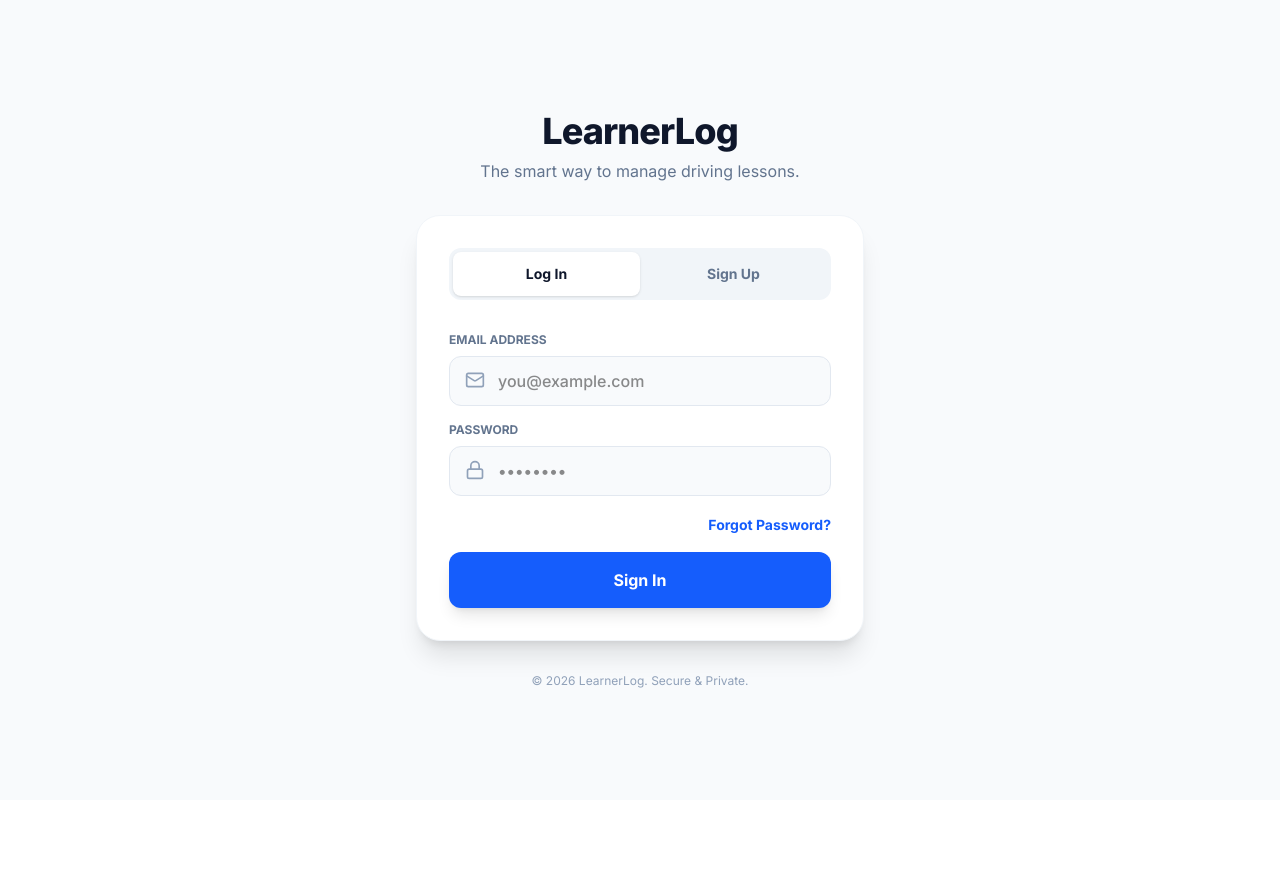
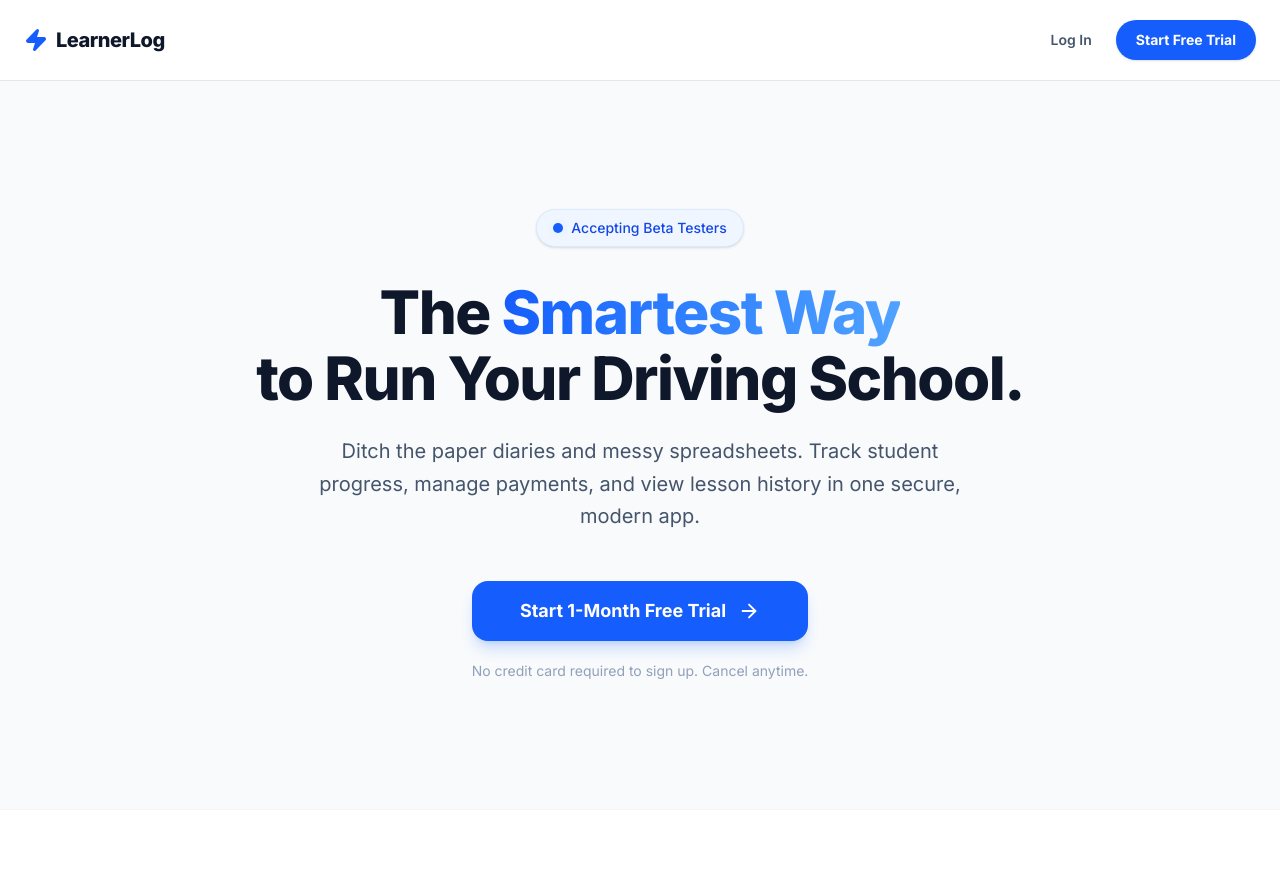
Before and after one commit to InnesU05/drivetrack, a Next.js app: page /login in a window 1280 px wide. Shown: the top 889 px of the page. Before the commit the page ends 800 px from the top, so only its background shows below. Built offline with nearby package versions, Linux system fonts and the light colour scheme; no server answers.

Commit message:
UI changes

```diff
--- a/app/login/page.tsx
+++ b/app/login/page.tsx
@@ -1,160 +1,114 @@
-"use client";
+import Link from "next/link";
+import { ArrowRight, Smartphone, CreditCard, Shield, Zap } from "lucide-react";
 
-import { useState } from "react";
-import { createClient } from "@/utils/supabase/client";
-import { useRouter } from "next/navigation";
-import { Loader2, Mail, Lock, User } from "lucide-react";
-import Link from "next/link";
-
-export default function Login() {
-  const supabase = createClient();
-  const router = useRouter();
-
-  const [email, setEmail] = useState("");
-  const [password, setPassword] = useState("");
-  const [fullName, setFullName] = useState(""); // New State for Name
-  const [loading, setLoading] = useState(false);
-  const [isSignUp, setIsSignUp] = useState(false);
-
-  const handleAuth = async (e: React.FormEvent) => {
-    e.preventDefault();
-    setLoading(true);
-
-    if (isSignUp) {
-        // --- SIGN UP LOGIC ---
-        const { error } = await supabase.auth.signUp({
-            email,
-            password,
-            options: {
-                data: {
-                    // Save the real name they typed
-                    full_name: fullName,
-                    role: 'instructor' // Default role
-                }
-            }
-        });
-        if (error) {
-            alert(error.message);
-        } else {
-            router.push("/dashboard");
-        }
-    } else {
-        // --- LOGIN LOGIC ---
-        const { error } = await supabase.auth.signInWithPassword({
-            email,
-            password,
-        });
-        if (error) {
-            alert(error.message);
-        } else {
-            router.push("/dashboard");
-        }
-    }
-    setLoading(false);
-  };
-
+export default function LandingPage() {
   return (
-    <div className="min-h-screen bg-slate-50 flex flex-col items-center justify-center p-6">
-
-      <div className="mb-8 text-center">
-        <h1 className="text-4xl font-extrabold text-slate-900 tracking-tight">LearnerLog</h1>
-        <p className="text-slate-500 mt-2">The smart way to manage driving lessons.</p>
+    <div className="min-h-screen bg-slate-50 flex flex-col font-sans">
+      {/* --- HEADER --- */}
+      <header className="w-full py-5 px-6 bg-white border-b border-slate-200 flex justify-between items-center sticky top-0 z-10">
+        <div className="flex items-center gap-2">
+            <Zap className="text-blue-600 fill-blue-600" size={24} />
+            <h1 className="text-xl font-extrabold text-slate-900 tracking-tight">LearnerLog</h1>
         </div>
 
-      <div className="w-full max-w-md bg-white p-8 rounded-3xl shadow-xl border border-slate-100">
+        <div className="flex items-center gap-6">
+          <Link href="/login" className="text-sm font-semibold text-slate-600 hover:text-blue-600 transition-colors">
+            Log In
+          </Link>
 
-        {/* Toggle Header */}
-        <div className="flex bg-slate-100 p-1 rounded-xl mb-8">
-            <button
-                type="button"
-                onClick={() => setIsSignUp(false)}
-                className={`flex-1 py-3 text-sm font-bold rounded-lg transition-all ${!isSignUp ? 'bg-white shadow text-slate-900' : 'text-slate-500'}`}
+          {/* FIX: 'hidden sm:inline-flex' hides this button on mobile so header isn't squished */}
+          <Link
+            href="/subscribe"
+            className="hidden sm:inline-flex bg-blue-600 hover:bg-blue-700 text-white text-sm font-bold px-5 py-2.5 rounded-full shadow-sm transition-all active:scale-95"
           >
-                Log In
-            </button>
-            <button
-                type="button"
-                onClick={() => setIsSignUp(true)}
-                className={`flex-1 py-3 text-sm font-bold rounded-lg transition-all ${isSignUp ? 'bg-white shadow text-blue-600' : 'text-slate-500'}`}
-            >
-                Sign Up
-            </button>
+            Start Free Trial
+          </Link>
+        </div>
+      </header>
+
+      <main className="flex-1">
+        {/* --- HERO SECTION --- */}
+        <section className="px-6 py-20 md:py-32 text-center max-w-4xl mx-auto flex flex-col items-center">
+
+          {/* Beta Badge */}
+          <div className="inline-flex items-center gap-2 bg-blue-50 border border-blue-100 text-blue-700 px-4 py-2 rounded-full text-sm font-medium mb-8 shadow-sm">
+            <span className="relative flex h-2.5 w-2.5">
+              <span className="animate-ping absolute inline-flex h-full w-full rounded-full bg-blue-400 opacity-75"></span>
+              <span className="relative inline-flex rounded-full h-2.5 w-2.5 bg-blue-600"></span>
+            </span>
+            Accepting Beta Testers
           </div>
 
-        <form onSubmit={handleAuth} className="space-y-4">
+          {/* Main Headline */}
+          <h2 className="text-4xl sm:text-5xl md:text-6xl font-extrabold text-slate-900 leading-[1.1] mb-6 tracking-tight">
+            The <span className="text-transparent bg-clip-text bg-gradient-to-r from-blue-600 to-blue-400">Smartest Way</span> <br className="hidden sm:block"/> to Run Your Driving School.
+          </h2>
 
-            {/* NAME INPUT (Only shows during Sign Up) */}
-            {isSignUp && (
-                <div className="animate-in fade-in slide-in-from-top-2 duration-300">
-                    <label className="block text-xs font-bold text-slate-500 uppercase mb-2">Full Name</label>
-                    <div className="relative">
-                        <User className="absolute left-4 top-3.5 text-slate-400" size={20} />
-                        <input
-                            required
-                            type="text"
-                            placeholder="e.g. John Smith"
-                            className="w-full pl-12 pr-4 py-3 rounded-xl bg-slate-50 border border-slate-200 outline-none focus:ring-2 focus:ring-blue-500 font-medium"
-                            value={fullName}
-                            onChange={(e) => setFullName(e.target.value)}
-                        />
+          {/* Subtitle */}
+          <p className="text-lg sm:text-xl text-slate-600 mb-12 leading-relaxed max-w-2xl">
+            Ditch the paper diaries and messy spreadsheets. Track student progress, manage payments, and view lesson history in one secure, modern app.
+          </p>
+
+          {/* Main CTA Button */}
+          <div className="flex flex-col w-full sm:w-auto">
+            <Link
+                href="/subscribe"
+                className="w-full sm:w-auto inline-flex items-center justify-center gap-3 bg-blue-600 hover:bg-blue-700 text-white font-bold text-lg py-4 px-8 rounded-2xl shadow-lg shadow-blue-600/20 transition-all active:scale-95 hover:-translate-y-1"
+            >
+                Start 1-Month Free Trial <ArrowRight size={22} />
+            </Link>
+            <p className="text-sm text-slate-400 mt-5">
+                No credit card required to sign up. Cancel anytime.
+            </p>
           </div>
+        </section>
+
+        {/* --- FEATURES SECTION --- */}
+        <section className="px-6 py-20 bg-white border-t border-slate-100">
+            {/* FIX: 'grid-cols-1 md:grid-cols-3' ensures a vertical stack on mobile, 3-col on desktop */}
+            <div className="max-w-md mx-auto md:max-w-5xl grid grid-cols-1 md:grid-cols-3 gap-12 md:gap-12">
+
+                {/* Feature 1 */}
+                <div className="flex flex-col items-center text-center">
+                    <div className="w-16 h-16 bg-blue-50 text-blue-600 rounded-2xl flex items-center justify-center mb-6 shadow-sm shadow-blue-100/50 border border-blue-100">
+                        <Smartphone size={30} strokeWidth={1.5} />
                     </div>
-            )}
-
-            {/* EMAIL INPUT */}
-            <div>
-                <label className="block text-xs font-bold text-slate-500 uppercase mb-2">Email Address</label>
-                <div className="relative">
-                    <Mail className="absolute left-4 top-3.5 text-slate-400" size={20} />
-                    <input
-                        required
-                        type="email"
-                        placeholder="you@example.com"
-                        className="w-full pl-12 pr-4 py-3 rounded-xl bg-slate-50 border border-slate-200 outline-none focus:ring-2 focus:ring-blue-500 font-medium"
-                        value={email}
-                        onChange={(e) => setEmail(e.target.value)}
-                    />
-                </div>
+                    <h3 className="text-xl font-bold text-slate-900 mb-3">Digital Lesson Logs</h3>
+                    <p className="text-slate-600 leading-relaxed text-base">
+                        Track skills, routes, and readiness scores. Give your students a professional progress report after every drive.
+                    </p>
                 </div>
 
-            {/* PASSWORD INPUT */}
-            <div>
-                <label className="block text-xs font-bold text-slate-500 uppercase mb-2">Password</label>
-                <div className="relative">
-                    <Lock className="absolute left-4 top-3.5 text-slate-400" size={20} />
-                    <input
-                        required
-                        type="password"
-                        placeholder="••••••••"
-                        className="w-full pl-12 pr-4 py-3 rounded-xl bg-slate-50 border border-slate-200 outline-none focus:ring-2 focus:ring-blue-500 font-medium"
-                        value={password}
-                        onChange={(e) => setPassword(e.target.value)}
-                    />
+                {/* Feature 2 */}
+                <div className="flex flex-col items-center text-center">
+                    <div className="w-16 h-16 bg-emerald-50 text-emerald-600 rounded-2xl flex items-center justify-center mb-6 shadow-sm shadow-emerald-100/50 border border-emerald-100">
+                        <CreditCard size={30} strokeWidth={1.5} />
                     </div>
+                    <h3 className="text-xl font-bold text-slate-900 mb-3">Payment Tracking</h3>
+                    <p className="text-slate-600 leading-relaxed text-base">
+                        Never lose track of who owes you money. Mark lessons as Paid/Unpaid and see instant debt alerts.
+                    </p>
                 </div>
 
-            {/* Forgot Password Link - Only show in Login mode */}
-            {!isSignUp && (
-                <div className="text-right">
-                    <Link href="/forgot-password" className="text-sm font-bold text-blue-600 hover:underline">
-                        Forgot Password?
-                    </Link>
+                {/* Feature 3 */}
+                <div className="flex flex-col items-center text-center">
+                    <div className="w-16 h-16 bg-purple-50 text-purple-600 rounded-2xl flex items-center justify-center mb-6 shadow-sm shadow-purple-100/50 border border-purple-100">
+                        <Shield size={30} strokeWidth={1.5} />
                     </div>
-            )}
-
-            <button
-                type="submit"
-                disabled={loading}
-                className="w-full bg-blue-600 hover:bg-blue-700 text-white font-bold py-4 rounded-xl shadow-lg flex items-center justify-center gap-2 active:scale-95 transition-transform"
-            >
-                {loading ? <Loader2 className="animate-spin" /> : (isSignUp ? "Start Free Trial" : "Sign In")}
-            </button>
-        </form>
+                    <h3 className="text-xl font-bold text-slate-900 mb-3">Secure & Private</h3>
+                    <p className="text-slate-600 leading-relaxed text-base">
+                        Your data is yours. We use enterprise-grade encryption to keep your student lists and contact details safe.
+                    </p>
                 </div>
 
-      <p className="mt-8 text-center text-xs text-slate-400">
-        © 2026 LearnerLog. Secure & Private.
-      </p>
+            </div>
+        </section>
+      </main>
+
+      {/* --- FOOTER --- */}
+      <footer className="py-8 text-center text-slate-400 text-sm bg-slate-50 border-t border-slate-200">
+        <p>© {new Date().getFullYear()} LearnerLog. All rights reserved.</p>
+      </footer>
     </div>
   );
 }
```
Lines whose indentation alone changed are shown as unchanged.
